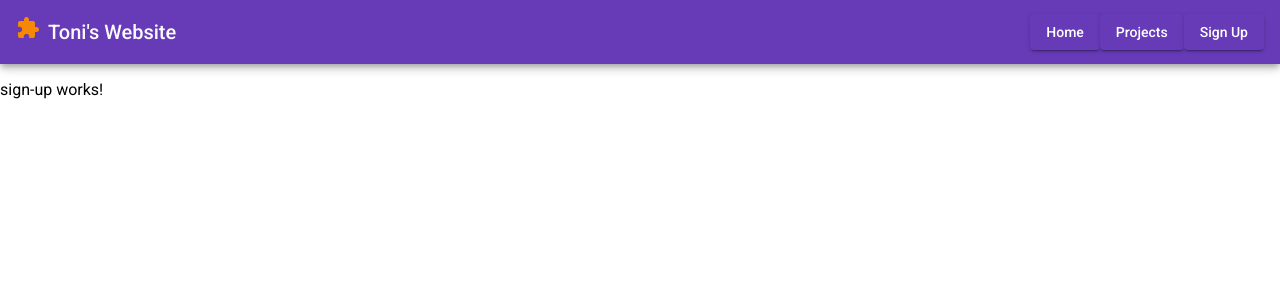
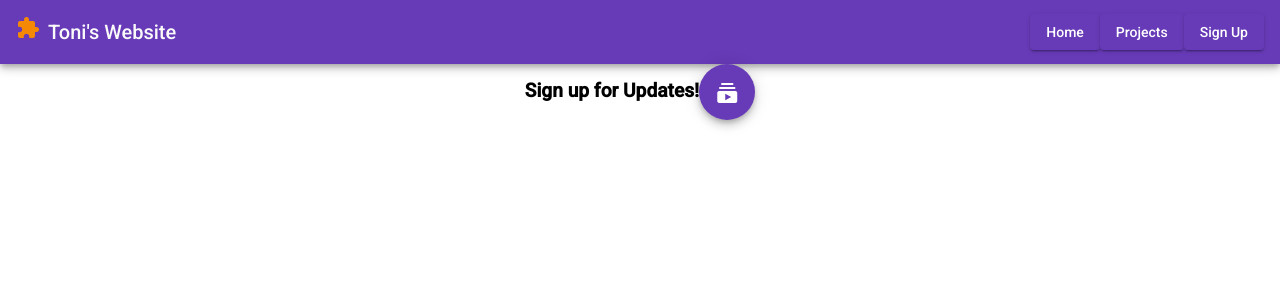
Before and after one commit to ardome21/Profile, an Angular app: page /signUp in a window 1280 px wide. Shown: the top 300 px of the page. Built offline with nearby package versions, Linux system fonts and the light colour scheme.

Commit message:
Whatever

```diff
--- a/src/app/sign-up/sign-up.component.css
+++ b/src/app/sign-up/sign-up.component.css
@@ -0,0 +1,3 @@
+.spacer {
+    flex: 1 1 auto;
+}
--- a/src/app/sign-up/sign-up.component.html
+++ b/src/app/sign-up/sign-up.component.html
@@ -1 +1,8 @@
-<p>sign-up works!</p>
+<div style="text-align: center">
+    <span style="font-size: larger; font-weight: bold;">Sign up for Updates!</span>
+    <style class="spacer"></style>
+    <button mat-fab color="primary" aria-label="Example icon button with a delete icon">
+        <i class="material-icons">subscriptions</i>
+    </button>
+
+</div>
```
